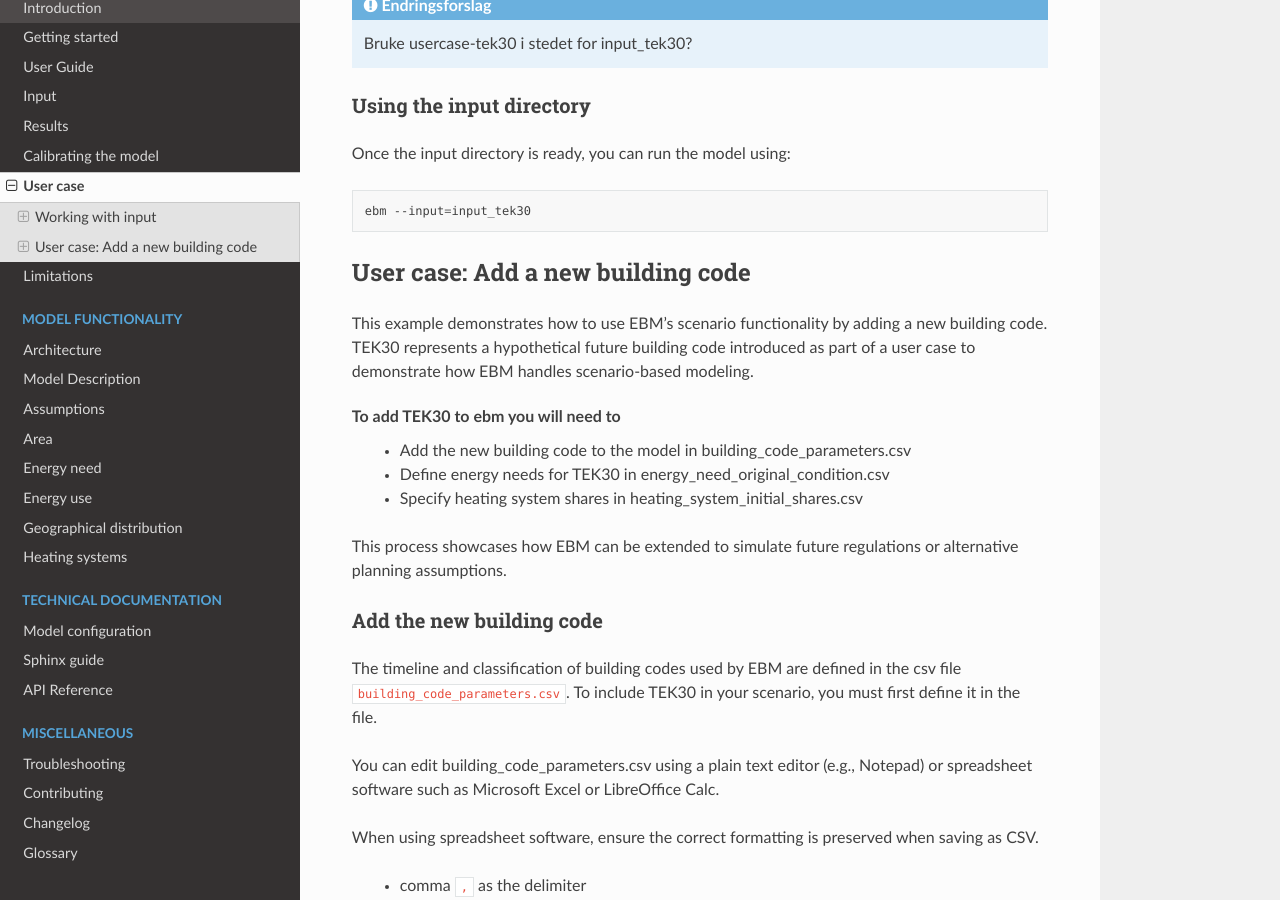
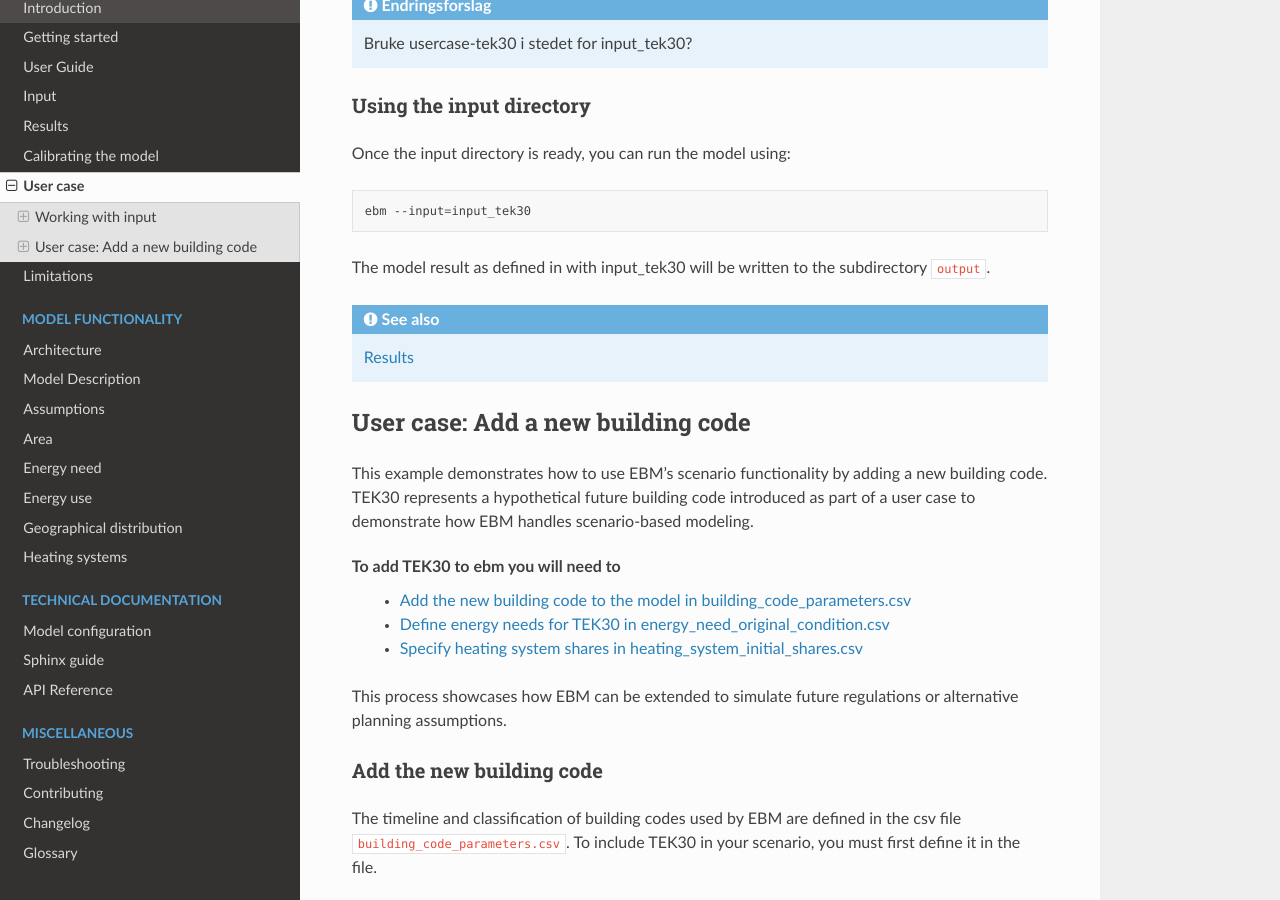
Before and after one commit to NVE/ebm, a Sphinx documentation site: the page built from docs/source/user_case.rst, in a window 1280 px wide and 900 px high, scrolled down 1026 px. Built offline with Sphinx 7.4.7 and the Read the Docs theme 3.1.0, drawn with Linux system fonts in a browser that asks for light colours; some of the changed lines change nothing that is shown.

Commit message:
#3106 Add references

```diff
--- a/docs/source/user_case.rst
+++ b/docs/source/user_case.rst
@@ -54,6 +54,11 @@ Once the input directory is ready, you can run the model using:
 
    ebm --input=input_tek30
 
+The model result as defined in with input_tek30 will be written to the subdirectory ``output``.
+
+.. seealso::
+
+   :ref:`Results <results>`
 
 
 User case: Add a new building code
@@ -65,9 +70,9 @@ modeling.
 
 
 To add TEK30 to ebm you will need to
- - Add the new building code to the model in building_code_parameters.csv
- - Define energy needs for TEK30 in energy_need_original_condition.csv
- - Specify heating system shares in heating_system_initial_shares.csv
+ - :ref:`Add the new building code to the model in building_code_parameters.csv<add the new building code>`
+ - :ref:`Define energy needs for TEK30 in energy_need_original_condition.csv<define energy needs for TEK30>`
+ - :ref:`Specify heating system shares in heating_system_initial_shares.csv<Specify heating system shares>`
 
 
 This process showcases how EBM can be extended to simulate future regulations or alternative planning assumptions.
```
